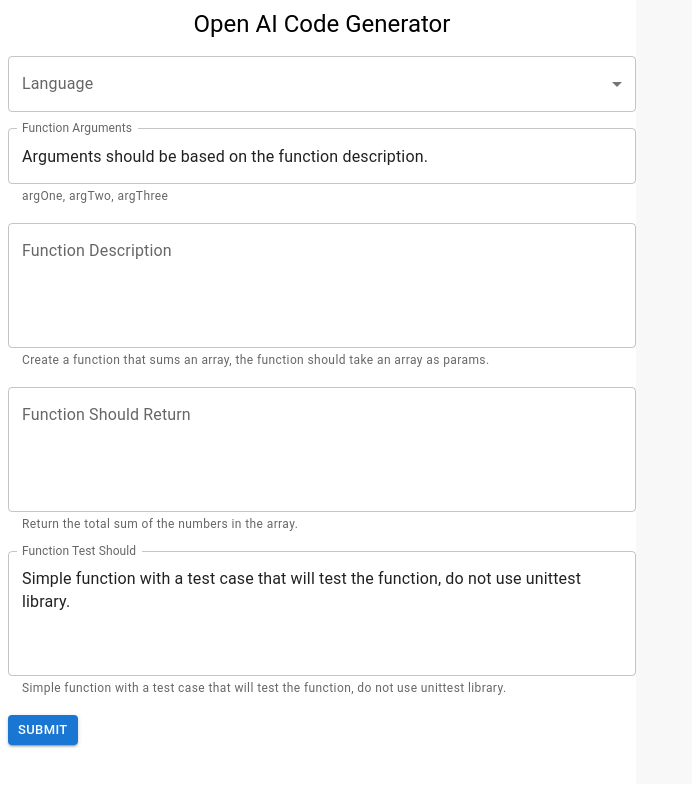
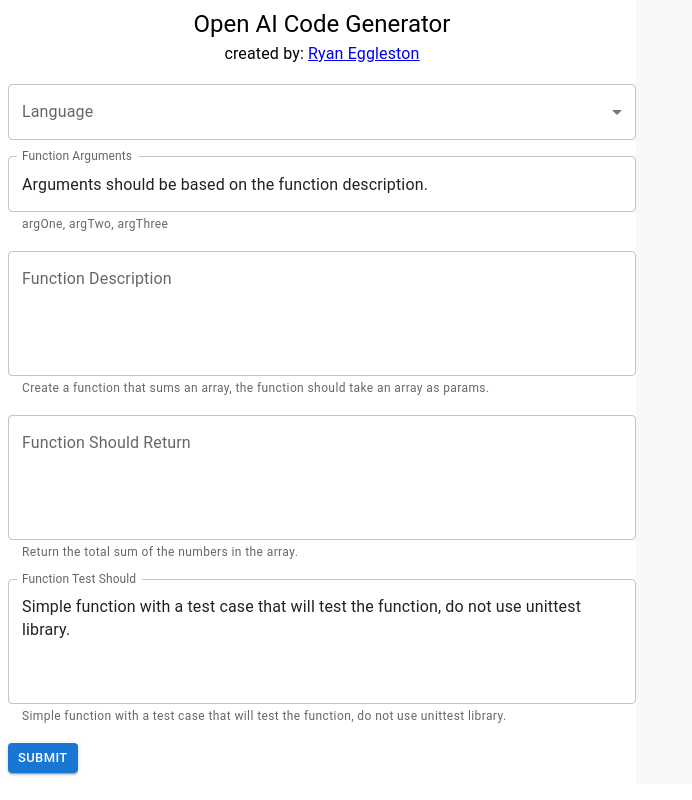
Before and after one commit to kre8mymedia/react-code-generator, a React (Create React App) app: page / in a window 1280 px wide. Shown: the whole page, without its empty margins (0-692 px from the left). Built offline with nearby package versions, Linux system fonts and the light colour scheme.

Commit message:
Added created by

```diff
--- a/src/components/CodeGen.tsx
+++ b/src/components/CodeGen.tsx
@@ -47,6 +47,9 @@
       <Grid item xs={12}>
         <Typography variant="h5" style={{ textAlign: "center" }}>
           {title}
+        </Typography>
+        <Typography variant="subtitle1" style={{ textAlign: "center" }}>
+          created by: <a href="https://gitlab.com/kre8mymedia" rel="noreferrer" target="_blank">Ryan Eggleston</a>
         </Typography>
       </Grid>
       <Grid item xs={12}>
```
